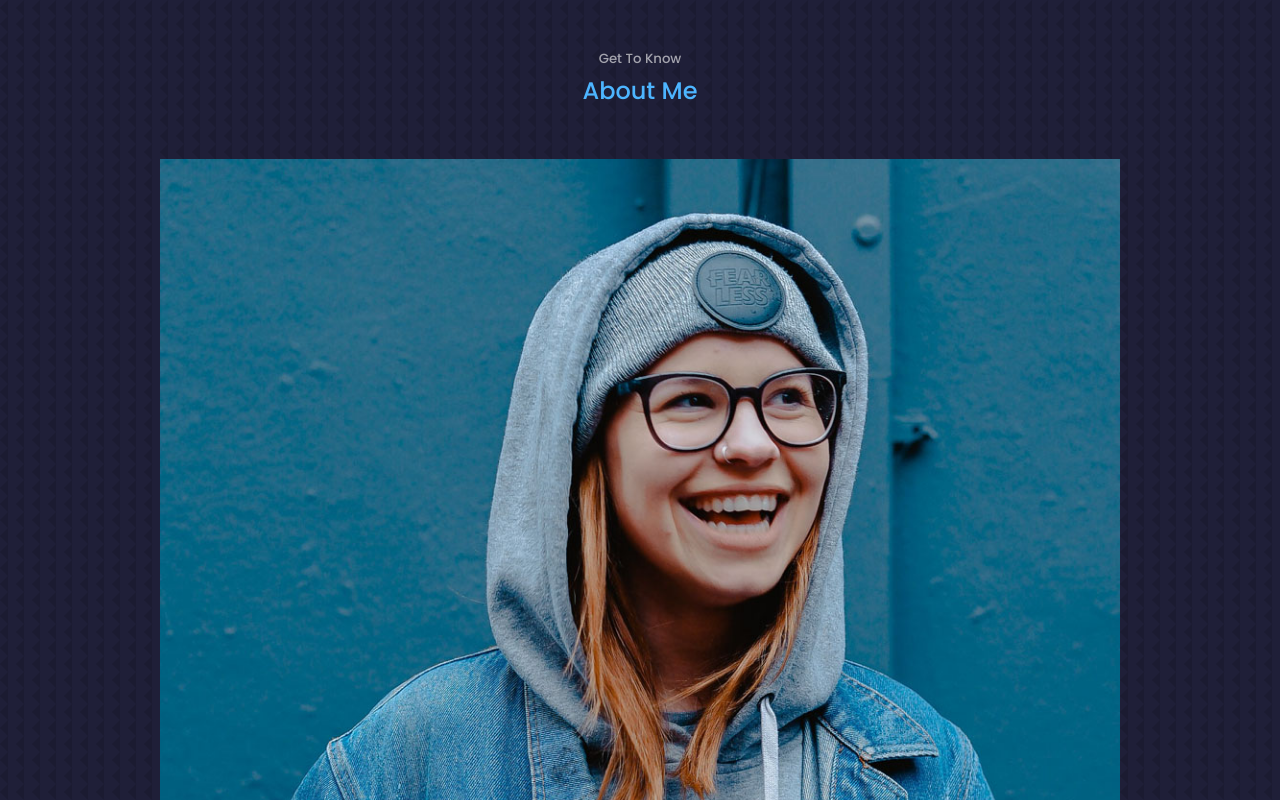
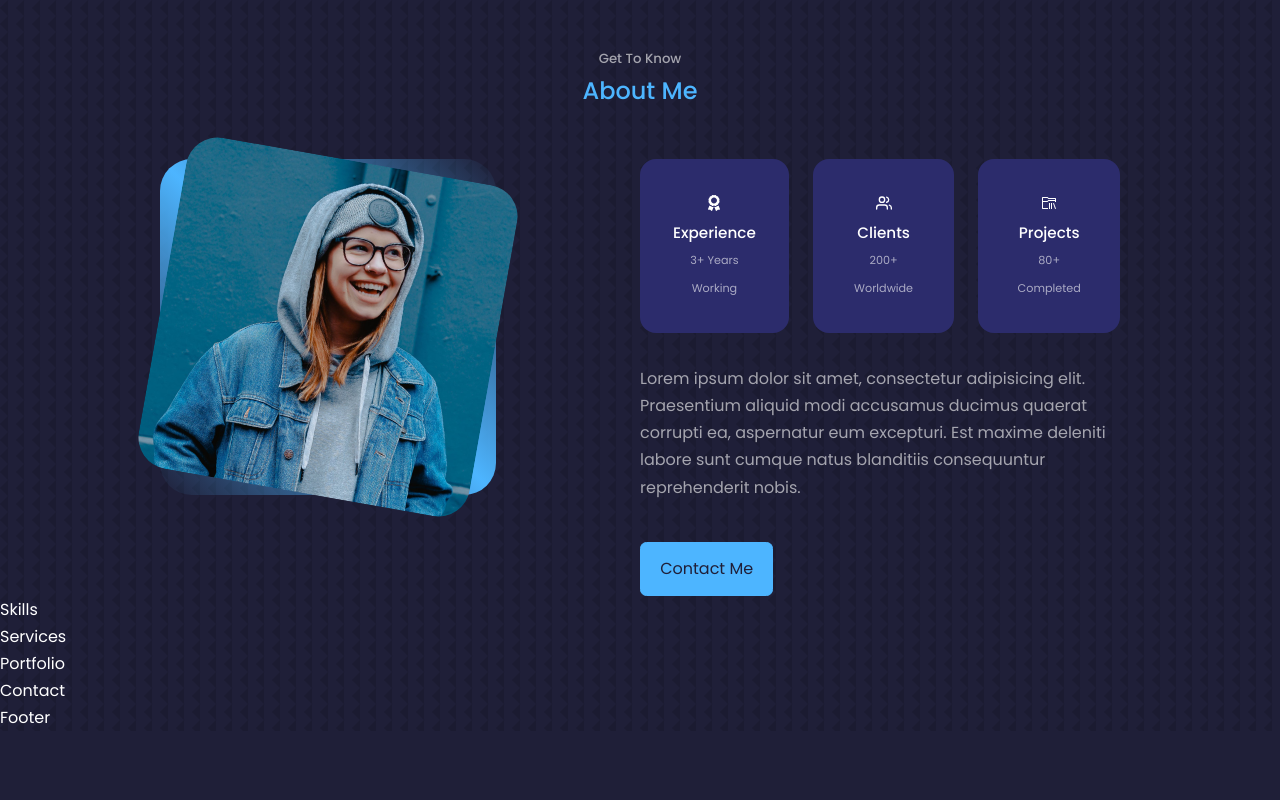
Before and after one commit to Jefferh30/Portfolio-Website, a React (Create React App) app: page / in a window 1280 px wide. Shown: the part 880-1680 px from the top of the page. After the commit the page ends 1611 px from the top, so only its background shows below. Built offline with nearby package versions, Linux system fonts and the light colour scheme; the HTML template or start-up script is replaced by a standard one.

Commit message:
CSS for about component finished

```diff
--- a/src/components/about/about.css
+++ b/src/components/about/about.css
@@ -0,0 +1,66 @@
+.about_container  {
+    display: grid;
+    grid-template-columns: 35% 50%;
+    gap: 15%;
+}
+
+.about_me {
+    width: 100%;
+    aspect-ratio: 1/1;
+    border-radius: 2rem;
+    background: linear-gradient(45deg, transparent, var(--color-primary), transparent);
+    display: grid;
+    place-items: center;
+}
+
+.about_me-image {
+    border-radius: 2rem;
+    overflow: hidden;
+    transform: rotate(10deg);
+    transition: var(--transition);
+}
+
+.about_me-image:hover {
+    transform: rotate(0);
+}
+
+.about_cards {
+    display: grid;
+    grid-template-columns: repeat(3, 1fr);
+    gap: 1.5rem;
+}
+
+.about_card {
+    background: var(--color-bg-variant);
+    border: 1px solid transparent;
+    border-radius: 1rem;
+    padding: 2rem;
+    text-align: center;
+    transition: var(--transition);
+}
+
+.about_card:hover {
+    background: transparent;
+    border-color: var(--color-primary-variant);
+    cursor: default;
+}
+
+.about_icon {
+    color: var(--color-primary);
+    font-size: 1.4rem;
+    margin-bottom: 1rem;
+}
+
+.about_card h5 {
+    font-size: 0.95rem;
+}
+
+.about_card small {
+    font-size: 0.7rem;
+    color: var(--color-light);
+}
+
+.about_content p {
+    margin: 2rem 0 2.6rem;
+    color: var(--color-light);
+}
```
